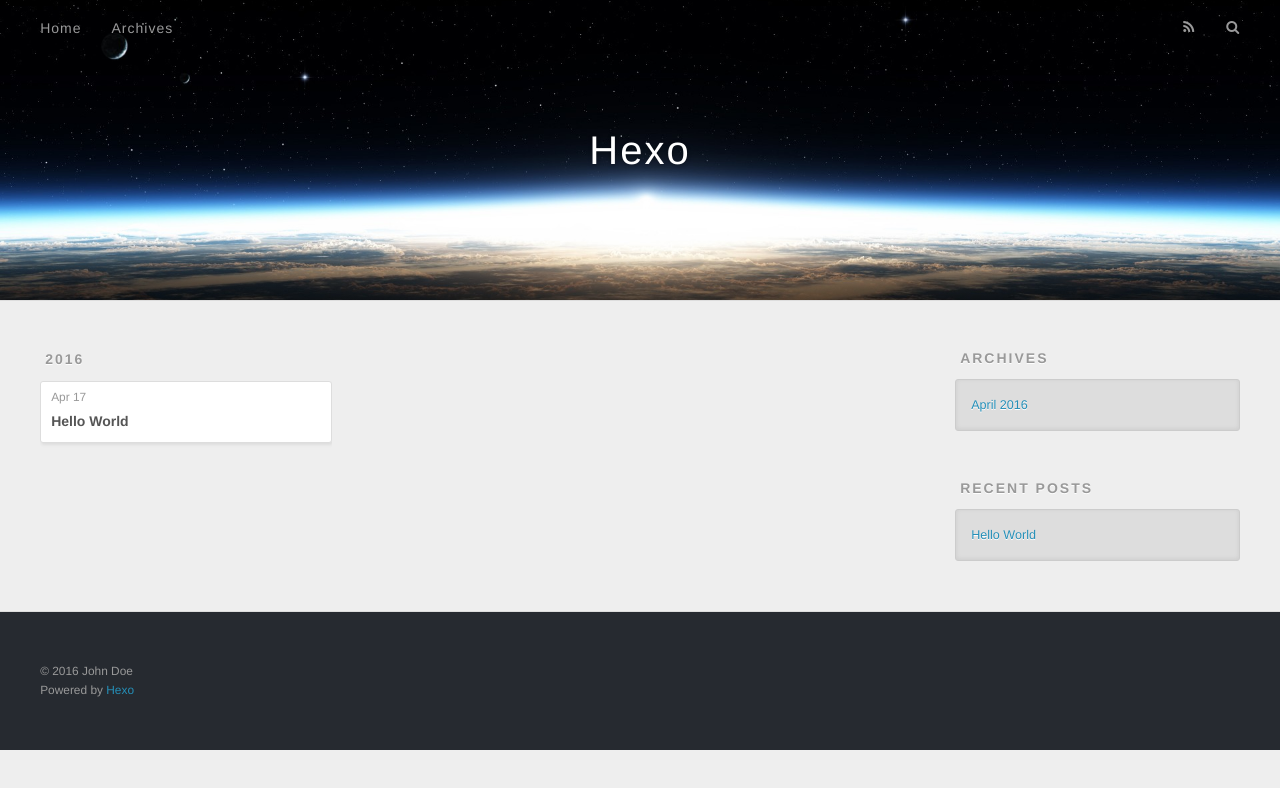
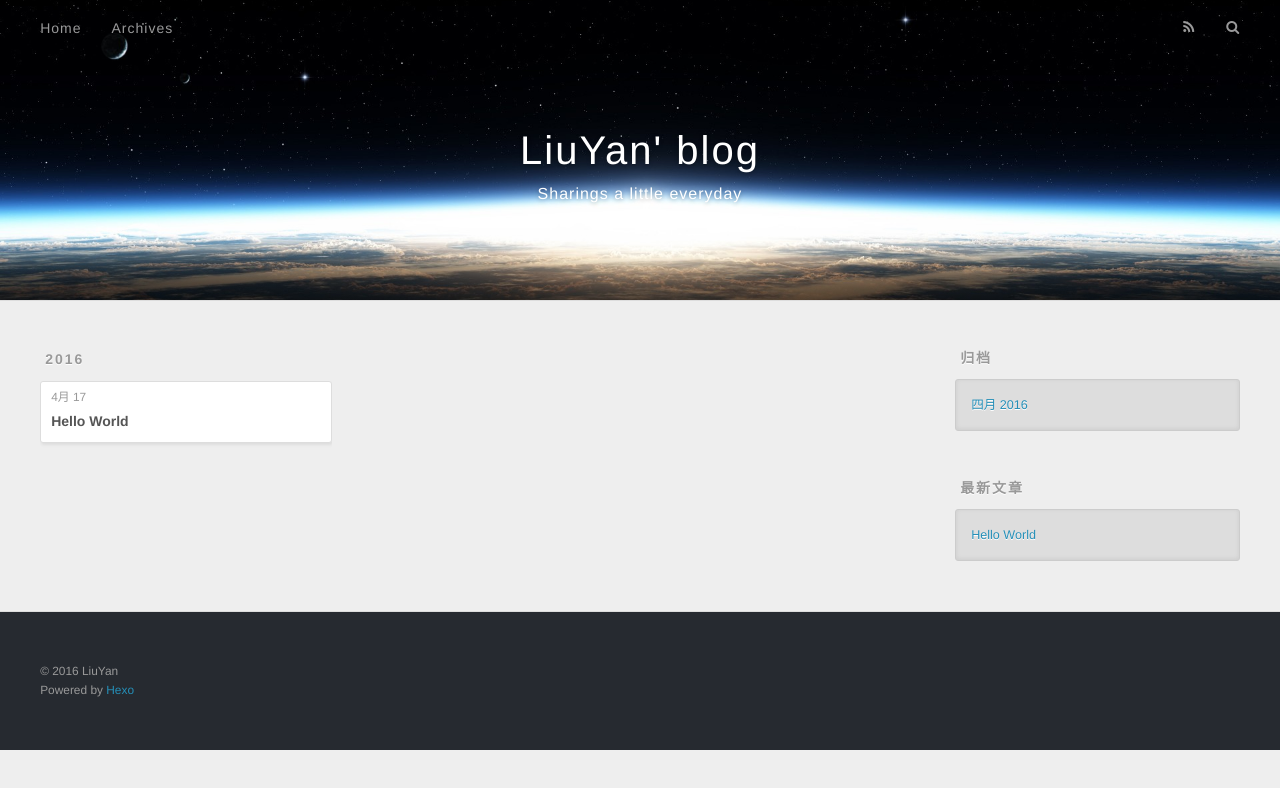
Before and after one commit to rlkmxs/rlkmxs.github.io, a plain HTML site: page archives/index.html in a window 1280 px wide. Drawn offline with nearby package versions, Linux system fonts and the light colour scheme.

Commit message:
Site updated: 2016-04-17 23:17:06

```diff
--- a/archives/index.html
+++ b/archives/index.html
@@ -3,19 +3,19 @@
 <head>
   <meta charset="utf-8">
 
-  <title>Archives | Hexo</title>
+  <title>归档 | LiuYan&#39; blog</title>
   <meta name="viewport" content="width=device-width, initial-scale=1, maximum-scale=1">
-  <meta name="description">
+  <meta name="description" content="Sharings a little everyday">
 <meta property="og:type" content="website">
-<meta property="og:title" content="Hexo">
+<meta property="og:title" content="LiuYan' blog">
 <meta property="og:url" content="http://yoursite.com/archives/index.html">
-<meta property="og:site_name" content="Hexo">
-<meta property="og:description">
+<meta property="og:site_name" content="LiuYan' blog">
+<meta property="og:description" content="Sharings a little everyday">
 <meta name="twitter:card" content="summary">
-<meta name="twitter:title" content="Hexo">
-<meta name="twitter:description">
+<meta name="twitter:title" content="LiuYan' blog">
+<meta name="twitter:description" content="Sharings a little everyday">
 
-    <link rel="alternate" href="/atom.xml" title="Hexo" type="application/atom+xml">
+    <link rel="alternate" href="/atom.xml" title="LiuYan&#39; blog" type="application/atom+xml">
 
 
     <link rel="icon" href="/favicon.png">
@@ -36,8 +36,12 @@
   <div id="header-outer" class="outer">
     <div id="header-title" class="inner">
       <h1 id="logo-wrap">
-        <a href="/" id="logo">Hexo</a>
+        <a href="/" id="logo">LiuYan&#39; blog</a>
       </h1>
+
+        <h2 id="subtitle-wrap">
+          <a href="/" id="subtitle">Sharings a little everyday</a>
+        </h2>
 
     </div>
     <div id="header-inner" class="inner">
@@ -53,7 +57,7 @@
 
           <a id="nav-rss-link" class="nav-icon" href="/atom.xml" title="RSS Feed"></a>
 
-        <a id="nav-search-btn" class="nav-icon" title="Search"></a>
+        <a id="nav-search-btn" class="nav-icon" title="搜索"></a>
       </nav>
       <div id="search-form-wrap">
         <form action="//google.com/search" method="get" accept-charset="UTF-8" class="search-form"><input type="search" name="q" results="0" class="search-form-input" placeholder="Search"><button type="submit" class="search-form-submit">&#xF002;</button><input type="hidden" name="sitesearch" value="http://yoursite.com"></form>
@@ -79,7 +83,7 @@
   <div class="archive-article-inner">
     <header class="archive-article-header">
       <a href="/2016/04/17/hello-world/" class="archive-article-date">
-  <time datetime="2016-04-17T12:29:51.396Z" itemprop="datePublished">Apr 17</time>
+  <time datetime="2016-04-17T12:29:51.396Z" itemprop="datePublished">4月 17</time>
 </a>
 
 
@@ -110,9 +114,9 @@
 
 
   <div class="widget-wrap">
-    <h3 class="widget-title">Archives</h3>
+    <h3 class="widget-title">归档</h3>
     <div class="widget">
-      <ul class="archive-list"><li class="archive-list-item"><a class="archive-list-link" href="/archives/2016/04/">April 2016</a></li></ul>
+      <ul class="archive-list"><li class="archive-list-item"><a class="archive-list-link" href="/archives/2016/04/">四月 2016</a></li></ul>
     </div>
   </div>
 
@@ -120,7 +124,7 @@
 
 
   <div class="widget-wrap">
-    <h3 class="widget-title">Recent Posts</h3>
+    <h3 class="widget-title">最新文章</h3>
     <div class="widget">
       <ul>
 
@@ -140,7 +144,7 @@
 
   <div class="outer">
     <div id="footer-info" class="inner">
-      &copy; 2016 John Doe<br>
+      &copy; 2016 LiuYan<br>
       Powered by <a href="http://hexo.io/" target="_blank">Hexo</a>
     </div>
   </div>
```
Also changed, not shown: 2016/04/17/hello-world/index.html (+14 -10 lines), archives/2016/04/index.html (+19 -15 lines), archives/2016/index.html (+19 -15 lines), index.html (+19 -15 lines).
